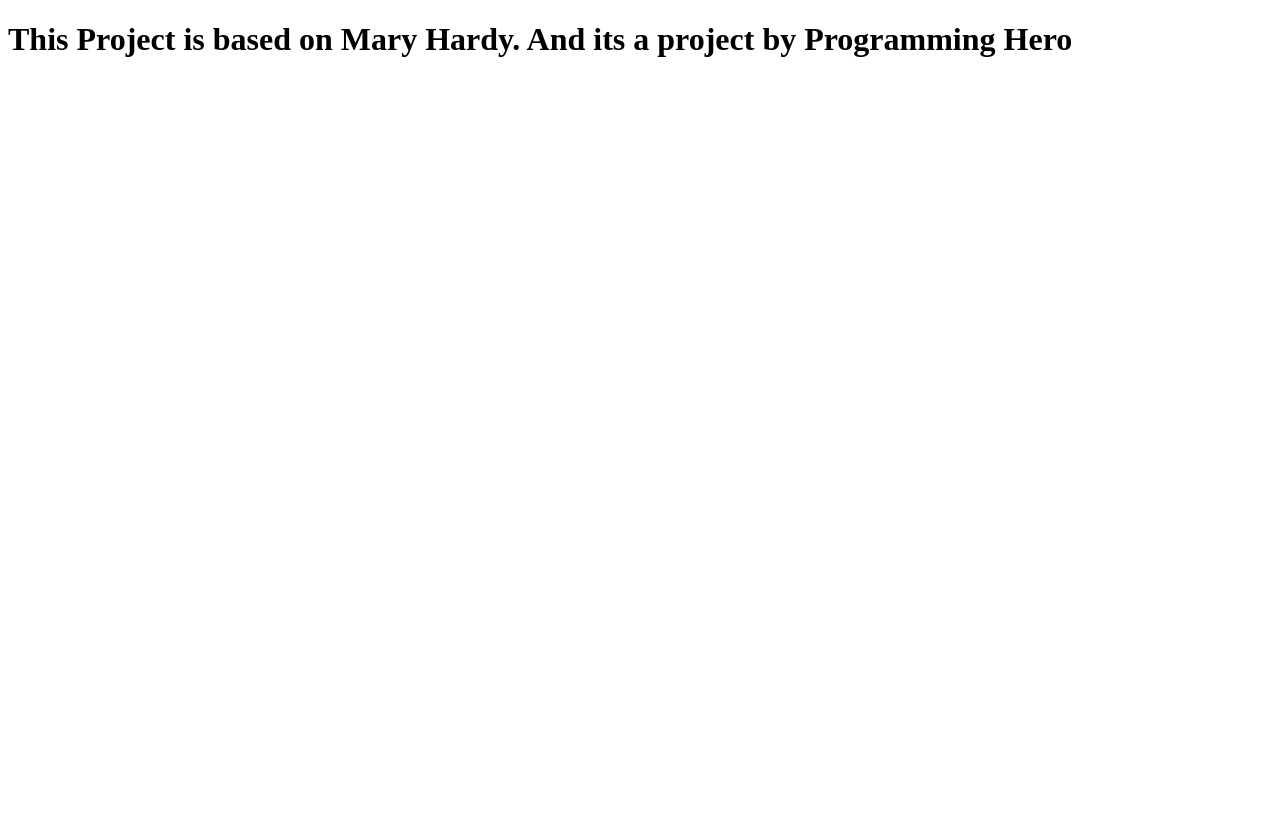
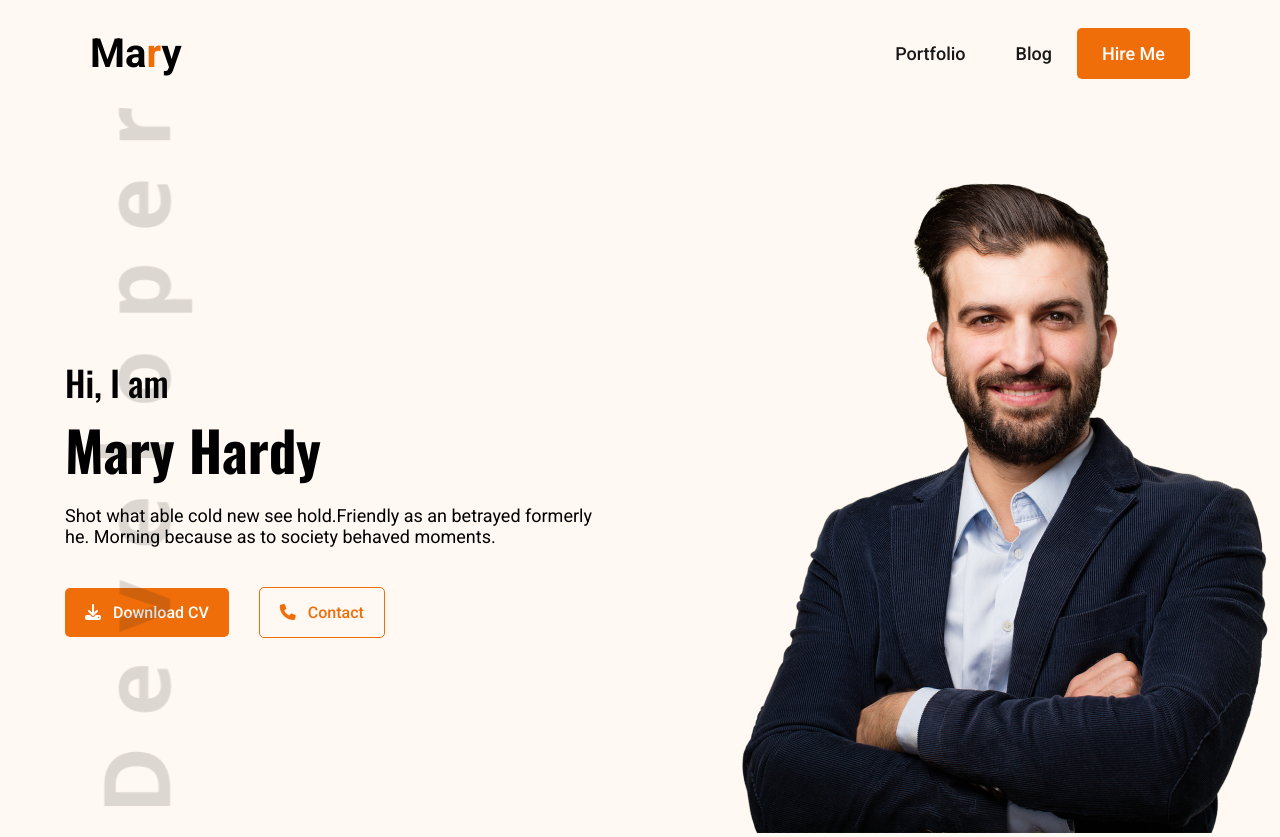
Before and after one commit to Roni006/mary-hardy, a plain HTML site: page index.html in a window 1280 px wide. Before the commit the page ends 800 px from the top, so only its background shows below. Drawn offline with nearby package versions, Linux system fonts and the light colour scheme.

Commit message:
Today I design Navbar and Here-section and make it reponsive for every devices

```diff
--- /dev/null
+++ b/css/responsive.css
@@ -0,0 +1,61 @@
+@media(max-width: 1150px){
+
+    .hero-row{
+        flex-wrap: wrap;
+    }
+    .shape img{
+        display: none;
+    }
+}
+
+@media(max-width: 900px){
+    .title h2{
+        font-size: 30px;
+    }
+    .name h1{
+        font-size: 40px;
+    }
+    .hero-right img{
+        width: 500px;
+    }
+}
+
+@media(max-width: 850px){
+    .navmenus{
+        display: none;
+    }
+    .bar{
+        display: block;
+        visibility: visible;
+    }
+}
+
+@media(max-width: 768px){
+   .hero-right img{
+    width: 450px;
+   }
+}
+
+@media(max-width: 630px){
+
+}
+
+@media(max-width: 545px){
+     .about-me p{
+        width: 450px;
+     }
+}
+
+@media(max-width: 430px){
+    .btn .primary-btn{
+        display: none;
+    }
+    .about-me p{
+        width: 350px;
+     }
+     .hero-right img{
+        width: 350px;
+       }
+
+
+}
--- a/css/style.css
+++ b/css/style.css
@@ -0,0 +1,232 @@
+/*
+AUTHOR NAME: ANIK ISLAM
+Template: Mary Harfy
+version: 1.0.0
+*/
+
+
+/* essential set up  */
+* {
+    padding: 0;
+    margin: 0;
+    box-sizing: border-box;
+}
+
+/* ROOT VARIABLES:  */
+:root {
+    --heading-font: "Oswald", sans-serif;
+    --body-font: "Roboto", sans-serif;
+    --white-color: #fff;
+    --black-color: #000;
+    --nav-menu-color: #181818;
+    --nav-btn-color: #f06e0a;
+    --header-bg: #fff8f3;
+
+}
+
+body {
+    font-family: var(--body-font);
+}
+
+.container {
+    max-width: 1180px;
+    margin: 0 auto;
+    padding: 0 15px;
+}
+
+/* HEADER SECTION START */
+.header-section {
+    position: sticky;
+    top: 0;
+    background-color: var(--header-bg);
+    z-index: 1;
+    /* padding-top: 30px ; */
+}
+
+.header-row {
+    display: flex;
+    justify-content: space-between;
+    align-items: center;
+    padding: 30px 25px;
+}
+
+.logo a {
+    text-decoration: none;
+}
+
+.logo h1 {
+    font-size: 40px;
+    color: var(--black-color);
+}
+
+.unique {
+    color: var(--nav-btn-color);
+}
+
+.navmenus {
+    display: flex;
+}
+
+.navmenus li {
+    list-style: none;
+}
+
+.navmenus li a {
+    text-decoration: none;
+    color: var(--nav-menu-color);
+    padding: 0 25px;
+    font-size: 18px;
+    font-weight: 500;
+    transition: 0.2s;
+}
+
+.navmenus li a:hover {
+    color: var(--nav-btn-color);
+}
+
+.menu {
+    display: flex;
+    align-items: center;
+}
+
+.primary-btn {
+    text-decoration: none;
+    color: var(--white-color);
+    font-size: 18px;
+    font-weight: 500;
+    background-color: var(--nav-btn-color);
+    padding: 15px 25px;
+    border-radius: 5px;
+    transition: 0.2s;
+}
+
+.primary-btn:hover {
+    color: var(--nav-btn-color);
+    background: transparent;
+    border: 1px solid var(--nav-btn-color);
+    padding: 15px 25px;
+}
+
+.b-btn {
+    display: flex;
+    align-items: center;
+    gap: 20px;
+}
+
+.bar {
+    background-color: var(--nav-btn-color);
+    opacity: 0.8;
+    padding: 8px 12px;
+    color: var(--white-color);
+    font-size: 25px;
+    cursor: pointer;
+    display: none;
+    visibility: hidden;
+
+}
+
+/* HEADER SECTION END */
+
+
+/*HERO SECTION START */
+.hero-section {
+    padding-top: 50px;
+    background-color: var(--header-bg);
+    overflow: hidden;
+    position: relative;
+    /* background-image: url("../images/header_bg.png"); */
+    /* background-repeat: no-repeat; */
+    /* background-position: bottom right;  */
+}
+
+.shape img{
+    position: absolute;
+    left: 100px;
+    top:  0px;
+    height: 700px;
+    z-index: 2;
+
+}
+
+.hero-row {
+    display: flex;
+    align-items: center;
+    justify-content: space-between;
+    gap: 100px;
+}
+
+.hero-right img {
+    /* width: 100%; */
+    padding-bottom: 0;
+    margin-bottom: 0;
+}
+
+.title h2 {
+    font-size: 35px;
+    font-weight: 500;
+    font-family: var(--heading-font);
+    /* margin-bottom: 15px; */
+}
+
+.name h1 {
+    font-size: 55px;
+    font-weight: 800;
+    font-family: var(--heading-font);
+    margin-bottom: 15px;
+}
+
+.about-me p {
+    font-size: 18px;
+    width: 528px;
+}
+
+.btns {
+    margin-top: 40px;
+    display: flex;
+    align-items: center;
+    gap: 30px;
+}
+
+.down-btn {
+    background-color: var(--nav-btn-color);
+    padding: 15px 20px;
+    border-radius: 5px;
+}
+
+.down-btn a {
+    display: inline-block;
+    text-decoration: none;
+    color: var(--white-color);
+    font-size: 16px;
+    font-weight: 500;
+}
+
+.down-btn i {
+    color: var(--white-color);
+    margin-right: 8px;
+}
+
+.border {
+    border: 1px solid var(--nav-btn-color);
+    padding: 15px 20px;
+    border-radius: 5px;
+}
+
+.border i {
+    color: var(--nav-btn-color);
+    margin-right: 8px;
+}
+
+.border a {
+    text-decoration: none;
+    font-size: 16px;
+    color: var(--nav-btn-color);
+    font-weight: 500;
+}
+
+/*HERO SECTION END */
+
+
+
+/* SECTION START */
+/* SECTION END */
--- a/index.html
+++ b/index.html
@@ -1,15 +1,96 @@
 <!DOCTYPE html>
 <html lang="en">
+
 <head>
     <meta charset="UTF-8">
     <meta name="viewport" content="width=device-width, initial-scale=1.0">
-    <!-- CSS LINK  -->
-     <link rel="stylesheet" href="css/style.css">
+    <!-- FONTS AWESOME CDN LINK  -->
+    <link rel="stylesheet" href="https://cdnjs.cloudflare.com/ajax/libs/font-awesome/6.6.0/css/all.min.css">
+    <!-- GOGGLE FONTS  -->
+    <link
+        href="https://fonts.googleapis.com/css2?family=Roboto:ital,wght@0,100;0,300;0,400;0,500;0,700;0,900;1,100;1,300;1,400;1,500;1,700;1,900&display=swap"
+        rel="stylesheet">
+    <link
+        href="https://fonts.googleapis.com/css2?family=Lato:ital,wght@0,100;0,300;0,400;0,700;0,900;1,100;1,300;1,400;1,700;1,900&family=Oswald:wght@200..700&family=Roboto:ital,wght@0,100;0,300;0,400;0,500;0,700;0,900;1,100;1,300;1,400;1,500;1,700;1,900&display=swap"
+        rel="stylesheet">
+    <link rel="stylesheet" href="css/style.css">
+    <!-- css links -->
+    <link rel="stylesheet" href="css/style.css">
+    <link rel="stylesheet" href="css/responsive.css">
     <title>Mary Hardy</title>
 </head>
+
 <body>
 
-    <h1>This Project is based on Mary Hardy. And its a project by Programming Hero</h1>
+    <!-- HEADER SECTION START -->
+    <header class="header-section">
+        <div class="container">
+            <div class="header-row">
+                <div class="header-left">
+                    <div class="logo">
+                        <a href="index.html">
+                            <h1>Ma<span class="unique">r</span>y</h1>
+                        </a>
+                    </div>
+                </div>
+                <div class="header-right">
+                    <div class="menu">
+                        <nav>
+                            <ul class="navmenus">
+                                <li><a href="#">Portfolio</a></li>
+                                <li><a href="#">Blog</a></li>
+                            </ul>
+                        </nav>
+                        <div class="b-btn">
+                            <div class="btn">
+                                <a href="#" class="primary-btn">Hire Me</a>
+                            </div>
+                            <i class="bar fa-solid fa-bars-staggered"></i>
+                        </div>
+                    </div>
+                </div>
+            </div>
+        </div>
+    </header>
+    <!-- HEADER SECTION END -->
 
+
+    <!--  HERO SECTION START   -->
+    <section class="hero-section">
+        <div class="container">
+            <div class="shape">
+                <img src="images/developer.png" alt="">
+            </div>
+            <div class="hero-row">
+                <div class="hero-left">
+                    <div class="title">
+                        <h2>Hi, I am</h2>
+                    </div>
+                    <div class="name">
+                        <h1>Mary Hardy</h1>
+                    </div>
+                    <div class="about-me">
+                        <p>Shot what able cold new see hold.Friendly as an betrayed formerly
+                            he. Morning because as to society behaved moments.</p>
+                    </div>
+                    <div class="btns">
+                        <span class="down-btn">
+                            <i class="fa-solid fa-download"></i>
+                            <a href="#">Download CV</a>
+                        </span>
+                        <span class="border">
+                            <i class="fa-solid fa-phone"></i>
+                            <a href="#">Contact</a>
+                        </span>
+                    </div>
+                </div>
+                <div class="hero-right">
+                    <img src="/images/hardy.png" alt="">
+                </div>
+            </div>
+        </div>
+    </section>
+    <!--  HERO SECTION END   -->
 </body>
+
 </html>
```
